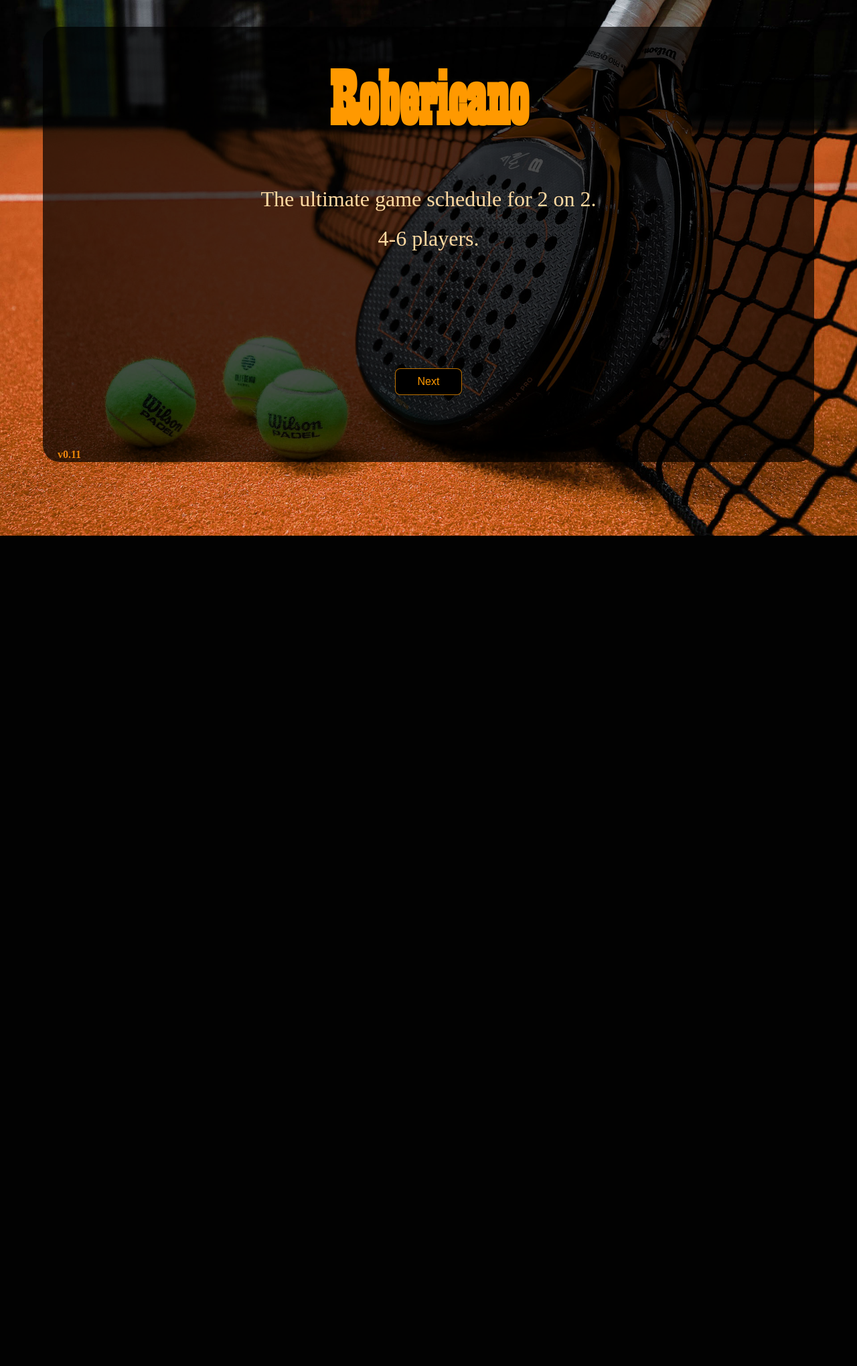
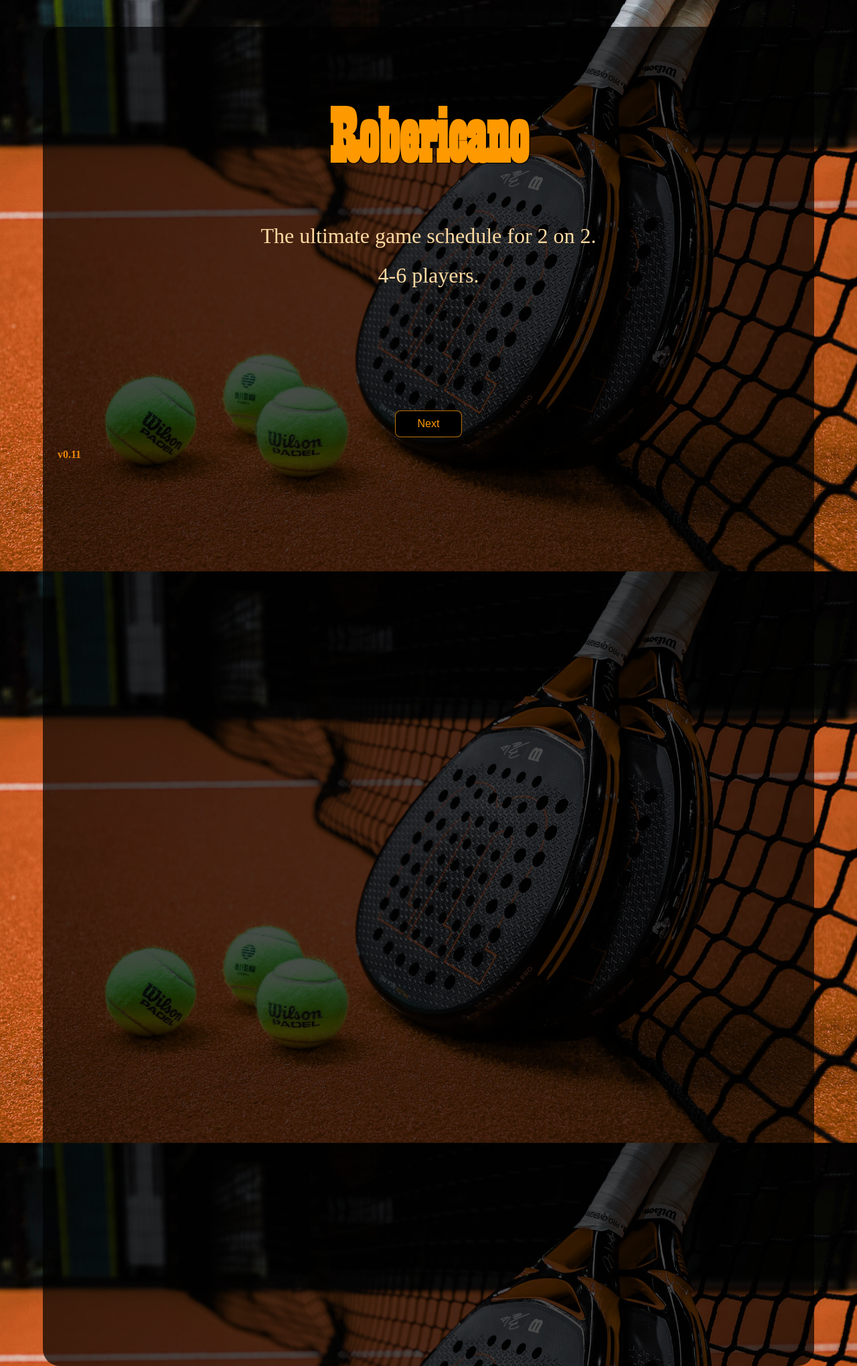
Before and after one commit to dawnbanawn/dawnbanawn.github.io, a PHP site: page /Project_09_Robericano/index.html in a window 1280 px wide. Shown: the whole page at 67% size. Before the commit the page ends 800 px from the top, so only its background shows below. Run offline with PHP 8.4, Linux system fonts and the light colour scheme.

Commit message:
black bg bug fixes

```diff
--- a/Project_09_Robericano/index.html
+++ b/Project_09_Robericano/index.html
@@ -8,6 +8,9 @@
     <title>Robericano</title>
   </head>
   <body id="mainBody">
+    <div id="blackBackground">
+      <h4>v0.11</h4>
+    </div>
     <div id="mainContainer">
       <h1>Robericano</h1>
 
@@ -99,9 +102,7 @@
         ><button id="resultButton">Results</button>
       </div>
     </div>
-    <div id="blackBackground">
-      <h4>v0.11</h4>
-    </div>
+
     <script type="text/javascript" src="script.js"></script>
   </body>
 </html>
--- a/Project_09_Robericano/style.css
+++ b/Project_09_Robericano/style.css
@@ -1,6 +1,11 @@
 html {
   margin: 0;
   padding: 0;
+  overflow-y: hidden;
+  height: 100%;
+}
+body {
+  height: 100%;
 }
 @font-face {
   font-family: Playbill;
@@ -16,6 +21,9 @@
   -moz-background-size: cover;
   -o-background-size: cover;
   background-size: cover;
+
+
+
 }
 
 #mainContainer {
@@ -24,6 +32,11 @@
   align-items: center;
   flex-direction: column;
   text-align: center;
+
+  position: relative;
+  margin-top: 5%;
+
+
 }
 #page02Container {
   display: flex;
@@ -33,6 +46,9 @@
   margin-top: 40px;
   display: none;
   text-align: center;
+
+  position: relative;
+  margin-top: 5%;
 }
 
 #page03Container {
@@ -171,7 +187,7 @@
   top: 5%;
   left: 5%;
   width: 90%;
-  height: 650px;
+  height: 2000px;
   opacity: 0.7;
   border-radius: 25px;
 }
```
